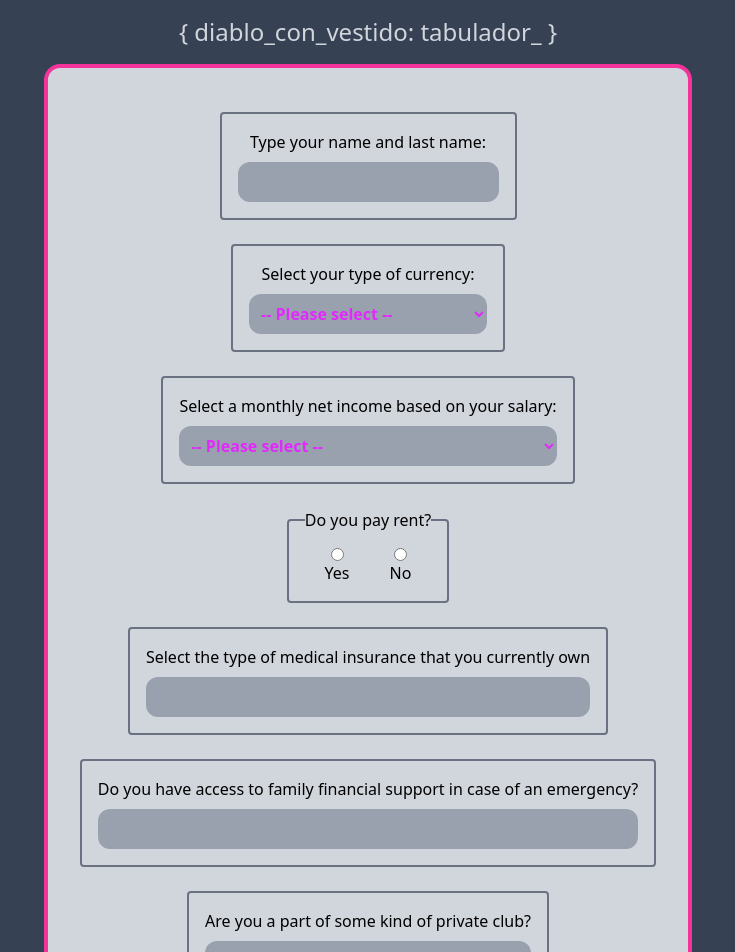
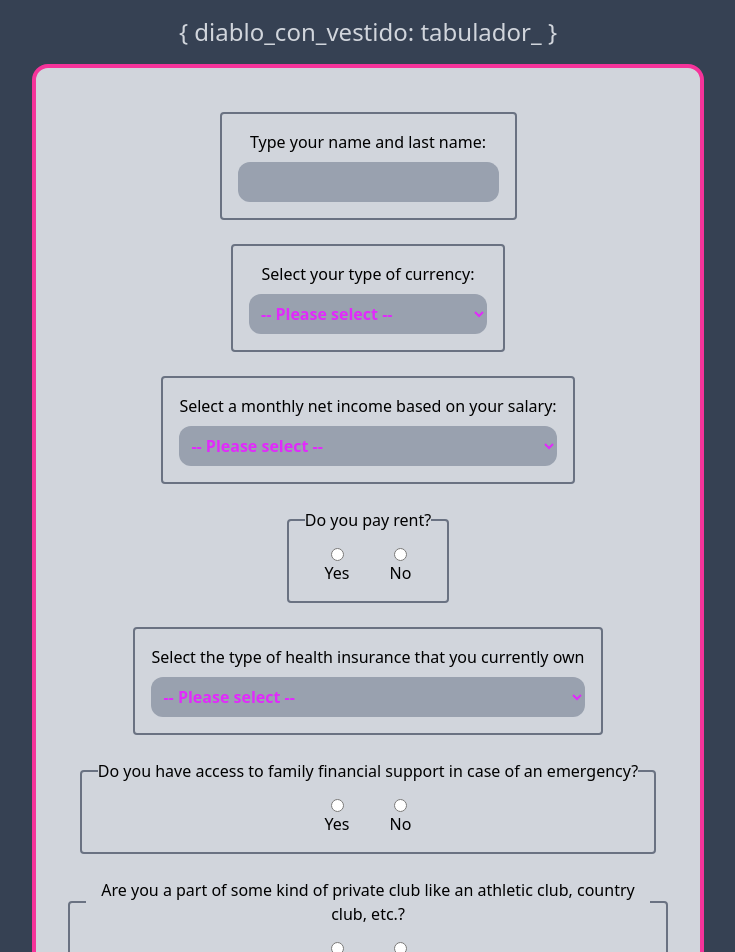
Before and after one commit to pattames/tabulador_diablo_frontend_user, a React (Vite) app: page / in a window 1280 px wide. Shown: the top 952 px of the page, without its empty margins (272-1007 px from the left). Built offline with nearby package versions, Linux system fonts and the light colour scheme.

Commit message:
feat: conditional rendering, fix: handleForm needed try and catch to catch errors

```diff
--- a/package.json
+++ b/package.json
@@ -13,6 +13,7 @@
     "@tailwindcss/vite": "^4.0.14",
     "react": "^19.0.0",
     "react-dom": "^19.0.0",
+    "react-spinners": "^0.15.0",
     "tailwindcss": "^4.0.14"
   },
   "devDependencies": {
--- a/src/App.jsx
+++ b/src/App.jsx
@@ -1,4 +1,5 @@
 import { useState } from "react";
+import { PacmanLoader } from "react-spinners";
 
 function App() {
   //Data states
@@ -6,22 +7,23 @@ function App() {
   const [currency, setCurrency] = useState("");
   const [netIncome, setNetIncome] = useState("");
   const [rent, setRent] = useState("");
-  const [medicalInsurance, setMedicalInsurance] = useState("");
+  const [healthInsurance, setHealthInsurance] = useState("");
   const [familySupport, setFamilySupport] = useState("");
   const [privateClub, setPrivateClub] = useState("");
   //Functional states
   const [loading, setLoading] = useState(false);
   const [error, setError] = useState(null);
+  const [submitted, setSubmitted] = useState(false);
 
   const handleClientForm = async (e) => {
     e.preventDefault();
     setLoading(true);
     setError(null);
 
-    const response = await fetch(`http://localhost:8080/client/`, {
+    try {
+      const response = await fetch(`http://localhost:9999/invalid-endpoint/`, {
         method: "POST",
         headers: {
-        //Check Content-type if this is needed because it gave us trouble for image files
           "Content-Type": "application/json",
         },
         body: JSON.stringify({
@@ -29,7 +31,7 @@ function App() {
           currency,
           netIncome,
           rent,
-        medicalInsurance,
+          healthInsurance,
           familySupport,
           privateClub,
         }),
@@ -38,28 +40,33 @@ function App() {
       const data = await response.json();
       if (!response.ok) {
         console.log("Response is not OK!");
-      setLoading(false);
         setError(data.message);
-    }
-    if (response.ok) {
+      } else {
         console.log("Response is OK!");
-      setLoading(false);
+        setSubmitted(true);
         setName("");
         setCurrency("");
         setNetIncome("");
         setRent("");
-      setMedicalInsurance("");
+        setHealthInsurance("");
         setFamilySupport("");
         setPrivateClub("");
       }
+    } catch (err) {
+      console.error("Fetch error:", err);
+      setError(err.message || "Network error occurred");
+    } finally {
+      setLoading(false);
+    }
   };
+
   const title = "{ diablo_con_vestido: tabulador_ }";
 
   return (
     <>
       <h1 className="text-2xl text-gray-300 text-center p-4">{title}</h1>
       <form
-        className="flex flex-col bg-gray-300 border-4 border-pink-500 items-center text-center w-fit p-8 rounded-2xl mx-auto text-md"
+        className="flex flex-col bg-gray-300 border-4 border-pink-500 items-center text-center max-w-2xl p-8 rounded-2xl mx-auto text-md"
         onSubmit={handleClientForm}
       >
         <div className="flex flex-col border-2 border-gray-500 rounded-sm p-4 gap-2 my-3">
@@ -143,51 +150,109 @@ function App() {
           </div>
         </fieldset>
         <div className="flex flex-col border-2 border-gray-500 rounded-sm p-4 gap-2 my-3">
-          <label htmlFor="medicalInsurance">
-            Select the type of medical insurance that you currently own
+          <label htmlFor="healthInsurance">
+            Select the type of health insurance that you currently own
           </label>
-          <input
+          <select
             className="bg-gray-400 rounded-xl p-2 text-fuchsia-500 font-semibold"
-            type="text"
-            name="medicalInsurance"
-            id="medicalInsurance"
-            value={medicalInsurance}
-            onChange={(e) => setMedicalInsurance(e.target.value)}
+            name="healthInsurance"
+            id="healthInsurance"
+            value={healthInsurance}
+            onChange={(e) => setHealthInsurance(e.target.value)}
             required
-          />
+          >
+            <option value="" disabled>
+              -- Please select --
+            </option>
+            <option value="Private">Private</option>
+            <option value="Public">Public</option>
+            <option value="None">None</option>
+          </select>
         </div>
-        <div className="flex flex-col border-2 border-gray-500 rounded-sm p-4 gap-2 my-3">
-          <label htmlFor="familySupport">
+        <fieldset className="flex flex-col border-2 border-gray-500 rounded-sm p-4 gap-2 my-3">
+          <legend>
             Do you have access to family financial support in case of an
             emergency?
-          </label>
+          </legend>
+          <div className="flex justify-center gap-10">
+            <div className="flex flex-col">
               <input
-            className="bg-gray-400 rounded-xl p-2 text-fuchsia-500 font-semibold"
-            type="text"
+                type="radio"
                 name="familySupport"
-            id="familySupport"
-            value={familySupport}
+                id="familySupport-yes"
+                value="Yes"
+                checked={familySupport === "Yes"}
                 onChange={(e) => setFamilySupport(e.target.value)}
                 required
               />
+              <label htmlFor="familySupport-yes">Yes</label>
             </div>
-        <div className="flex flex-col border-2 border-gray-500 rounded-sm p-4 gap-2 my-3">
-          <label htmlFor="privateClub">
-            Are you a part of some kind of private club?
-          </label>
+            <div className="flex flex-col">
               <input
-            className="bg-gray-400 rounded-xl p-2 text-fuchsia-500 font-semibold"
-            type="text"
+                type="radio"
+                name="familySupport"
+                id="familySupport-no"
+                value="No"
+                checked={familySupport === "No"}
+                onChange={(e) => setFamilySupport(e.target.value)}
+              />
+              <label htmlFor="familySupport-no">No</label>
+            </div>
+          </div>
+        </fieldset>
+        <fieldset className="flex flex-col border-2 border-gray-500 rounded-sm p-4 gap-2 my-3">
+          <legend>
+            Are you a part of some kind of private club like an athletic club,
+            country club, etc.?
+          </legend>
+          <div className="flex justify-center gap-10">
+            <div className="flex flex-col">
+              <input
+                type="radio"
                 name="privateClub"
-            id="privateClub"
-            value={privateClub}
+                id="privateClub-yes"
+                value="Yes"
+                checked={privateClub === "Yes"}
                 onChange={(e) => setPrivateClub(e.target.value)}
                 required
               />
+              <label htmlFor="privateClub-yes">Yes</label>
             </div>
+            <div className="flex flex-col">
+              <input
+                type="radio"
+                name="privateClub"
+                id="privateClub-no"
+                value="No"
+                checked={privateClub === "No"}
+                onChange={(e) => setPrivateClub(e.target.value)}
+              />
+              <label htmlFor="privateClub-no">No</label>
+            </div>
+          </div>
+        </fieldset>
+        {loading && (
+          <div className="flex justify-center my-2">
+            <PacmanLoader color="#fb64b6" />
+          </div>
+        )}
+        {error && (
+          <div className="flex justify-center my-2">
+            <p className="text-xl font-semibold text-red-600">Error: {error}</p>
+          </div>
+        )}
+        {submitted && (
+          <div className="flex justify-center my-2">
+            <p className="text-2xl font-semibold text-green-600">
+              Form submitted!
+            </p>
+          </div>
+        )}
+        {!loading && !submitted && !error && (
           <button className="cursor-pointer bg-pink-400 text-xl py-2 px-4 my-2 rounded-xl">
             Submit
           </button>
+        )}
       </form>
     </>
   );
```
Also changed, not shown: 1 other file (tests, documents, lock files or other folders). Lines whose indentation alone changed are shown as unchanged.
